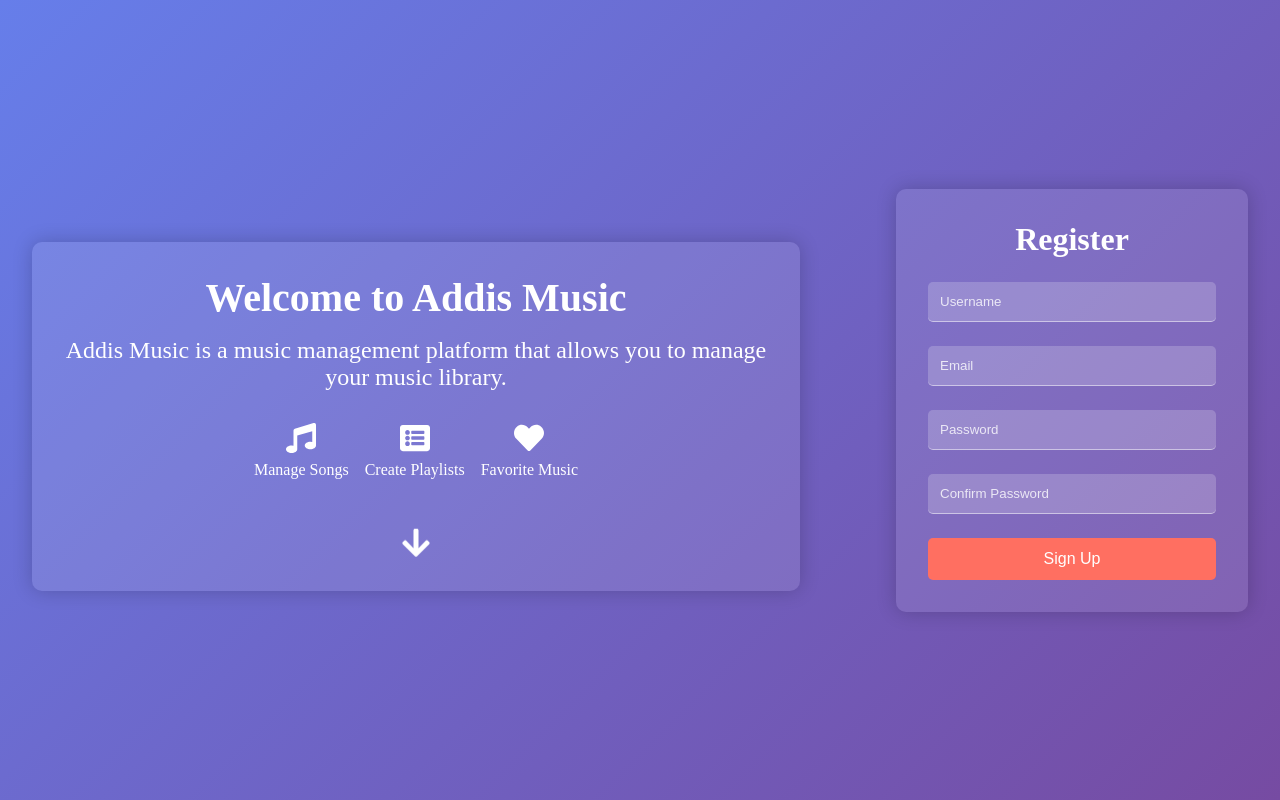
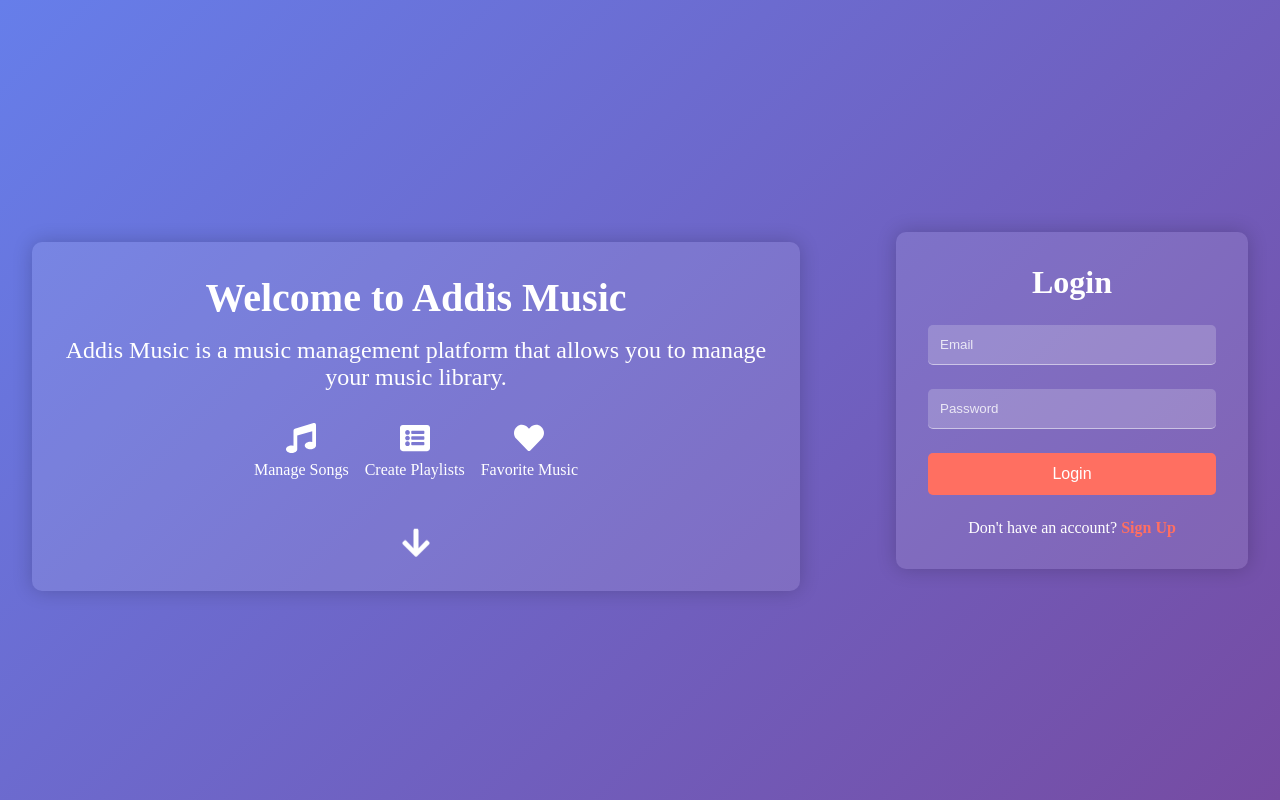
Before and after one commit to isaakgz/addis-software-mern-music, a React (Vite) app in the folder Client/: page /auth in a window 1280 px wide. Built offline with nearby package versions, Linux system fonts and the light colour scheme; no server answers.

Commit message:
refactor : separate teh styles from react component in auth form, auth page, and welcome card

```diff
--- a/Client/src/components/AuthForm/AuthForm.tsx
+++ b/Client/src/components/AuthForm/AuthForm.tsx
@@ -1,90 +1,44 @@
-import styled from "@emotion/styled";
+/** @jsxImportSource @emotion/react */
+import { useState } from "react";
+import {
+  Button,
+  Form,
+  FormContainer,
+  FormLink,
+  FormText,
+  FormTitle,
+  Input,
+} from "./AuthFormStyles";
 
-const FormContainer = styled.div`
-  display: flex;
-  justify-content: center;
-  align-items: center;
-  height: 100%; /* Ensure it fills the height of the parent container */
-  width: 100%;
-  padding: 2rem;
-  @media (max-width: 768px) {
-    height: auto;
-    padding: 2rem 0;
-  }
-`;
-
-const Form = styled.form`
-  display: flex;
-  flex-direction: column;
-  gap: 1.5rem;
-  border-radius: 10px;
-  background: rgba(255, 255, 255, 0.1);
-  box-shadow: 0 0 20px rgba(0, 0, 0, 0.2);
-  padding: 2rem;
-  width: 100%;
-  max-width: 400px;
-  color: white;
-
-  @media (max-width: 768px) {
-    padding: 1.5rem;
-  }
-`;
-
-const FormTitle = styled.h2`
-  margin: 0;
-  color: white;
-  text-align: center;
-  font-size: 2rem;
-  @media (max-width: 768px) {
-    font-size: 1.5rem;
-  }
-`;
-
-const Input = styled.input`
-  padding: 0.75rem;
-  border-radius: 5px;
-  outline: none;
-  background-color: rgba(255, 255, 255, 0.2);
-  color: white;
-  border: none;
-  width: 100%;
-  border-bottom: 1px solid rgba(255, 255, 255, 0.5);
-  box-sizing: border-box;
-
-  &::placeholder {
-    color: rgba(255, 255, 255, 0.8);
-  }
-`;
-
-const Button = styled.button`
-  padding: 0.75rem 1.5rem;
-  border-radius: 5px;
-  background-color: #ff6f61;
-  color: white;
-  border: none;
-  cursor: pointer;
-  font-size: 1rem;
-  transition: background-color 0.3s;
-
-  &:hover {
-    background-color: #e65c50;
-  }
-`;
-
-interface AuthFormProps {
-  formType: "login" | "register";
-}
-
-function AuthForm({ formType }: AuthFormProps) {
+function AuthForm() {
+  const [formType, setFormType] = useState<"login" | "register">("login");
   return (
     <FormContainer>
       <Form>
         <FormTitle>{formType === "login" ? "Login" : "Register"}</FormTitle>
-        {formType === "register" && <Input type="text" placeholder="Username" />}
+        {formType === "register" && (
+          <Input type="text" placeholder="Username" />
+        )}
         <Input type="email" placeholder="Email" />
         <Input type="password" placeholder="Password" />
-        {formType === "register" && <Input type="password" placeholder="Confirm Password" />}
-        <Button type="submit">{formType === "login" ? "Login" : "Sign Up"}</Button>
+        {formType === "register" && (
+          <Input type="password" placeholder="Confirm Password" />
+        )}
+        <Button type="submit">
+          {formType === "login" ? "Login" : "Sign Up"}
+        </Button>
+        <FormText>
+          {formType === "login"
+            ? "Don't have an account? "
+            : "Already have an account? "}
+          <FormLink
+            onClick={() =>
+              setFormType(formType === "login" ? "register" : "login")
+            }
+          >
+            {formType === "login" ? "Sign Up" : "Login"}
+          </FormLink>
+        </FormText>
       </Form>
     </FormContainer>
   );
--- /dev/null
+++ b/Client/src/components/AuthForm/AuthFormStyles.ts
@@ -0,0 +1,92 @@
+/** @jsxImportSource @emotion/react */
+import styled from "@emotion/styled";
+
+export const FormContainer = styled.div`
+  display: flex;
+  justify-content: center;
+  align-items: center;
+  height: 100%; /* Ensure it fills the height of the parent container */
+  width: 100%;
+  padding: 2rem;
+  @media (max-width: 768px) {
+    height: auto;
+    padding: 2rem 0;
+  }
+`;
+
+export const Form = styled.form`
+  display: flex;
+  flex-direction: column;
+  gap: 1.5rem;
+  border-radius: 10px;
+  background: rgba(255, 255, 255, 0.1);
+  box-shadow: 0 0 20px rgba(0, 0, 0, 0.2);
+  padding: 2rem;
+  width: 100%;
+  max-width: 400px;
+  color: white;
+
+  @media (max-width: 768px) {
+    padding: 1.5rem;
+  }
+`;
+
+export const FormTitle = styled.h2`
+  margin: 0;
+  color: white;
+  text-align: center;
+  font-size: 2rem;
+  @media (max-width: 768px) {
+    font-size: 1.5rem;
+  }
+`;
+
+export const Input = styled.input`
+  padding: 0.75rem;
+  border-radius: 5px;
+  outline: none;
+  background-color: rgba(255, 255, 255, 0.2);
+  color: white;
+  border: none;
+  width: 100%;
+  border-bottom: 1px solid rgba(255, 255, 255, 0.5);
+  box-sizing: border-box;
+
+  &::placeholder {
+    color: rgba(255, 255, 255, 0.8);
+  }
+`;
+
+export const Button = styled.button`
+  padding: 0.75rem 1.5rem;
+  border-radius: 5px;
+  background-color: #ff6f61;
+  color: white;
+  border: none;
+  cursor: pointer;
+  font-size: 1rem;
+  transition: background-color 0.3s;
+
+  &:hover {
+    background-color: #e65c50;
+  }
+`;
+
+export const FormText = styled.p`
+  margin: 0;
+  color: white;
+  font-size: 1rem;
+  text-align: center;
+`;
+
+export const FormLink = styled.a`
+  color: #ff6f61;
+  text-decoration: none;
+  font-weight: 900;
+  cursor: pointer;
+  transition: color 0.3s;
+
+  &:hover {
+    color: #e65c50;
+  }
+`;
--- /dev/null
+++ b/Client/src/components/WellcomeCard/WellComeCardStyles.ts
@@ -0,0 +1,103 @@
+import styled from "@emotion/styled";
+import { FaArrowDown } from "react-icons/fa";
+
+export const CardContainer = styled.div`
+  display: flex;
+  justify-content: center;
+  align-items: center;
+  height: 100%; /* Use full height of the parent container */
+  width: 100%;
+  color: white;
+  padding: 2rem;
+  padding-bottom: 0;
+  @media (max-width: 768px) {
+    height: auto;
+    padding: 2rem 0;
+  }
+`;
+
+export const CardContent = styled.div`
+  display: flex;
+  flex-direction: column;
+  gap: 1rem;
+  justify-content: center;
+  align-items: center;
+  text-align: center;
+  padding: 2rem;
+  background: rgba(255, 255, 255, 0.1);
+  border-radius: 10px;
+  box-shadow: 0 0 20px rgba(0, 0, 0, 0.2);
+  animation: fadeIn 1s ease-in-out;
+  @media (max-width: 768px) {
+    padding: 1rem;
+  }
+
+  @keyframes fadeIn {
+    from {
+      opacity: 0;
+      transform: translateY(20px);
+    }
+    to {
+      opacity: 1;
+      transform: translateY(0);
+    }
+  }
+`;
+
+export const CardTitle = styled.h1`
+  margin: 0;
+  font-size: 2.5rem;
+  color: white;
+  @media (max-width: 768px) {
+    font-size: 2rem;
+  }
+  @media (max-width: 468px) {
+    font-size: 1.5rem;
+  }
+`;
+
+export const CardText = styled.p`
+  margin: 0;
+  color: white;
+  font-size: 1.5rem;
+  @media (max-width: 768px) {
+    font-size: 1.2rem;
+  }
+`;
+
+export const IconContainer = styled.div`
+  display: flex;
+  gap: 1rem;
+  margin: 1rem 0;
+`;
+
+export const IconWrapper = styled.div`
+  display: flex;
+  flex-direction: column;
+  align-items: center;
+  gap: 0.5rem;
+  color: white;
+`;
+
+export const ArrowDown = styled(FaArrowDown)`
+  margin-top: 1rem;
+  font-size: 2rem;
+  cursor: pointer;
+  animation: bounce 2s infinite;
+
+  @keyframes bounce {
+    0%,
+    20%,
+    50%,
+    80%,
+    100% {
+      transform: translateY(0);
+    }
+    40% {
+      transform: translateY(-10px);
+    }
+    60% {
+      transform: translateY(-5px);
+    }
+  }
+`;
--- a/Client/src/components/WellcomeCard/WellcomeCard.tsx
+++ b/Client/src/components/WellcomeCard/WellcomeCard.tsx
@@ -1,107 +1,13 @@
-import styled from "@emotion/styled";
-import { FaMusic, FaHeart, FaListAlt, FaArrowDown } from "react-icons/fa";
-
-const CardContainer = styled.div`
-  display: flex;
-  justify-content: center;
-  align-items: center;
-  height: 100%; /* Use full height of the parent container */
-  width: 100%;
-  color: white;
-  padding: 2rem;
-  padding-bottom: 0;
-  @media (max-width: 768px) {
-    height: auto;
-    padding: 2rem 0;
-  }
-`;
-
-const CardContent = styled.div`
-  display: flex;
-  flex-direction: column;
-  gap: 1rem;
-  justify-content: center;
-  align-items: center;
-  text-align: center;
-  padding: 2rem;
-  background: rgba(255, 255, 255, 0.1);
-  border-radius: 10px;
-  box-shadow: 0 0 20px rgba(0, 0, 0, 0.2);
-  animation: fadeIn 1s ease-in-out;
-  @media (max-width: 768px) {
-    padding: 1rem;
-  }
-
-  @keyframes fadeIn {
-    from {
-      opacity: 0;
-      transform: translateY(20px);
-    }
-    to {
-      opacity: 1;
-      transform: translateY(0);
-    }
-  }
-`;
-
-const CardTitle = styled.h1`
-  margin: 0;
-  font-size: 2.5rem;
-  color: white;
-  @media (max-width: 768px) {
-    font-size: 2rem;
-  }
-  @media (max-width: 468px) {
-    font-size: 1.5rem;
-  }
-`;
-
-const CardText = styled.p`
-  margin: 0;
-  color: white;
-  font-size: 1.5rem;
-  @media (max-width: 768px) {
-    font-size: 1.2rem;
-  }
-`;
-
-const IconContainer = styled.div`
-  display: flex;
-  gap: 1rem;
-  margin: 1rem 0;
-`;
-
-const IconWrapper = styled.div`
-  display: flex;
-  flex-direction: column;
-  align-items: center;
-  gap: 0.5rem;
-  color: white;
-`;
-
-const ArrowDown = styled(FaArrowDown)`
-  margin-top: 1rem;
-  font-size: 2rem;
-  cursor: pointer;
-  animation: bounce 2s infinite;
-
-  @keyframes bounce {
-    0%,
-    20%,
-    50%,
-    80%,
-    100% {
-      transform: translateY(0);
-    }
-    40% {
-      transform: translateY(-10px);
-    }
-    60% {
-      transform: translateY(-5px);
-    }
-  }
-`;
-
+import { FaHeart, FaListAlt, FaMusic } from "react-icons/fa";
+import {
+  ArrowDown,
+  CardContainer,
+  CardContent,
+  CardText,
+  CardTitle,
+  IconContainer,
+  IconWrapper,
+} from "./WellComeCardStyles";
 function WellcomeCard() {
   return (
     <CardContainer>
--- a/Client/src/pages/AuthPage/AuthPage.tsx
+++ b/Client/src/pages/AuthPage/AuthPage.tsx
@@ -1,40 +1,6 @@
-import styled from "@emotion/styled";
 import AuthForm from "../../components/AuthForm/AuthForm";
 import WellcomeCard from "../../components/WellcomeCard/WellcomeCard";
-
-const PageContainer = styled.div`
-  display: flex;
-  justify-content: space-between;
-  align-items: center;
-  gap: 2rem;
-  height: 100vh;
-  width: 100%;
-  flex-wrap: nowrap;
-  background: linear-gradient(135deg, #667eea 0%, #764ba2 100%);
-  overflow: hidden;
-
-  @media (max-width: 768px) {
-    flex-direction: column;
-    justify-content: center;
-    padding-top: 2rem;
-    gap: 0;
-    height: 100vh;
-  }
-`;
-
-const CardWrapper = styled.div`
-  flex: 2;
-  display: flex;
-  justify-content: center;
-  align-items: center;
-`;
-
-const FormWrapper = styled.div`
-  flex: 1;
-  display: flex;
-  justify-content: center;
-  align-items: center;
-`;
+import { CardWrapper, FormWrapper, PageContainer } from "./AuthpageStyles";
 
 function AuthPage() {
   return (
@@ -43,7 +9,7 @@ function AuthPage() {
         <WellcomeCard />
       </CardWrapper>
       <FormWrapper>
-        <AuthForm formType="register" />
+        <AuthForm />
       </FormWrapper>
     </PageContainer>
   );
--- /dev/null
+++ b/Client/src/pages/AuthPage/AuthpageStyles.ts
@@ -0,0 +1,36 @@
+/** @jsxImportSource @emotion/react */
+import styled from "@emotion/styled";
+
+export const PageContainer = styled.div`
+  display: flex;
+  justify-content: space-between;
+  align-items: center;
+  gap: 2rem;
+  height: 100vh;
+  width: 100%;
+  flex-wrap: nowrap;
+  background: linear-gradient(135deg, #667eea 0%, #764ba2 100%);
+  overflow: hidden;
+
+  @media (max-width: 768px) {
+    flex-direction: column;
+    justify-content: center;
+    padding-top: 2rem;
+    gap: 0;
+    height: 100vh;
+  }
+`;
+
+export const CardWrapper = styled.div`
+  flex: 2;
+  display: flex;
+  justify-content: center;
+  align-items: center;
+`;
+
+export const FormWrapper = styled.div`
+  flex: 1;
+  display: flex;
+  justify-content: center;
+  align-items: center;
+`;
```
